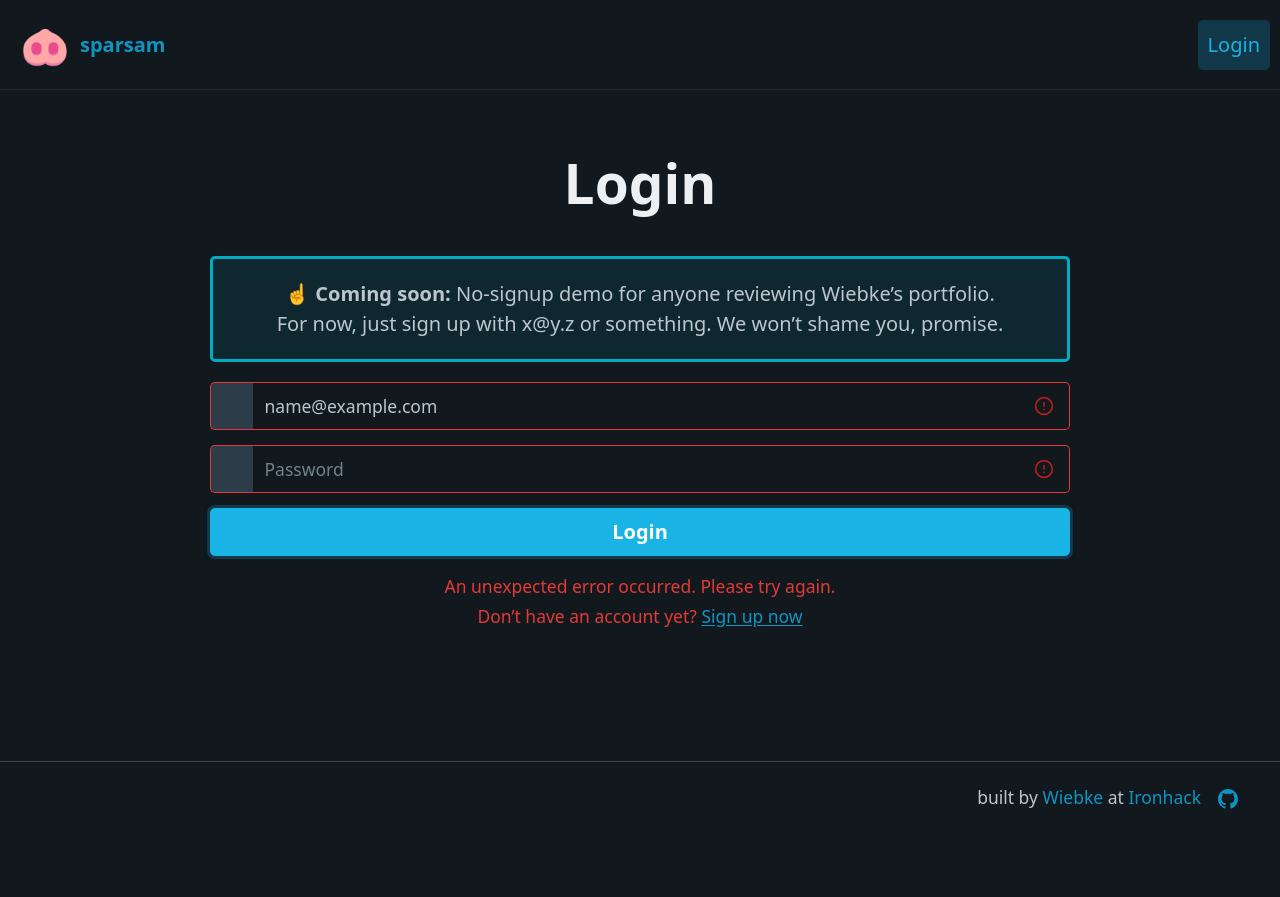
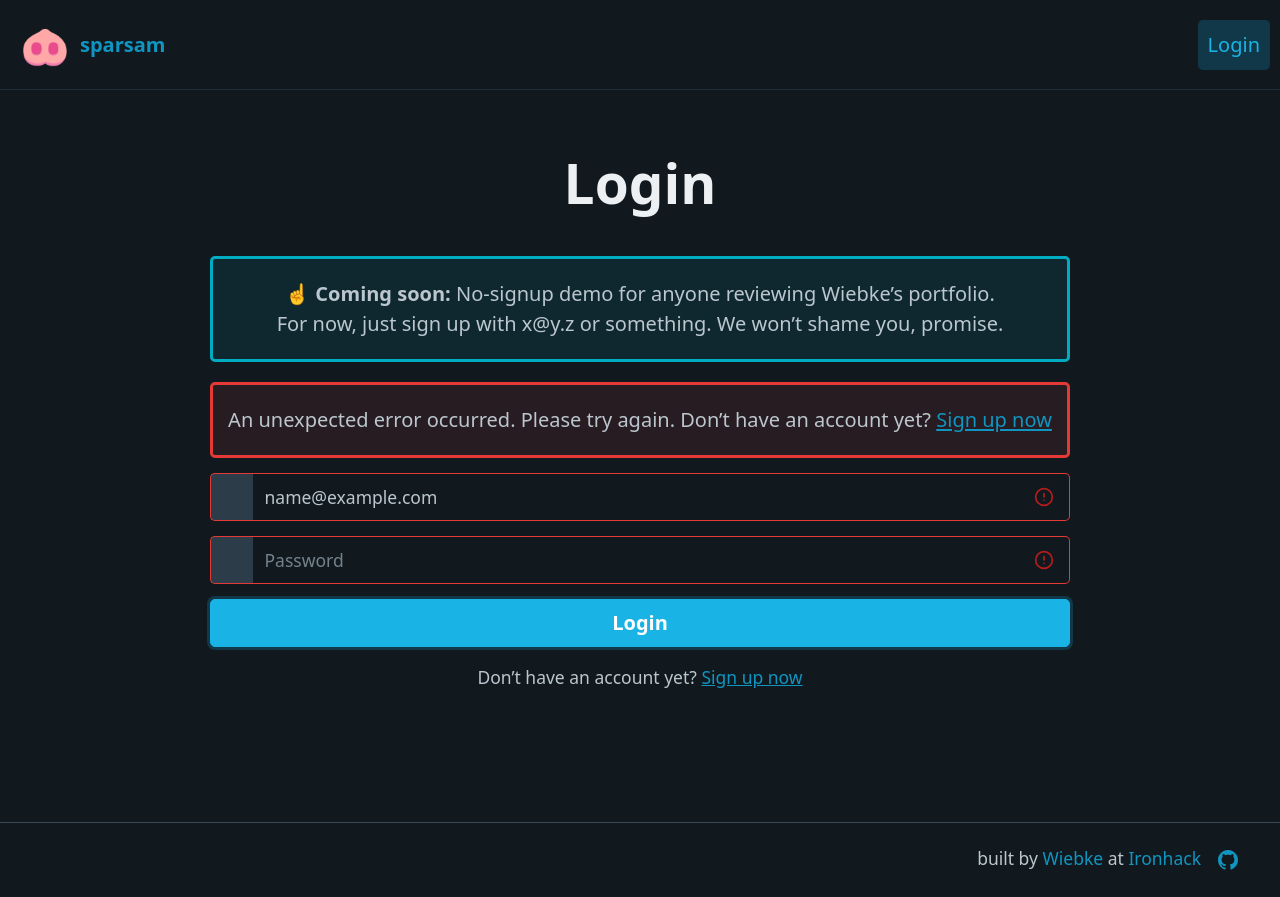
Before and after one commit to fraulueneburg/sparsam-fe, a React (Create React App) app: page /auth/login in a window 1280 px wide. Both pictures are taken after typing "name@example.com", "Sample123" into the empty fields and a click on the input "Login". Before the commit the page ends 836 px from the top, so only its background shows below. Built offline with nearby package versions, Linux system fonts and the light colour scheme; no server answers; some icons are missing.

Commit message:
added login error message

```diff
--- a/src/components/FormLogin.jsx
+++ b/src/components/FormLogin.jsx
@@ -5,6 +5,7 @@ import { AuthContext } from '../context/auth.context'
 import { API_URL } from '../config'
 import { ReactComponent as IconEmail } from '../assets/icons/icon-email.svg'
 import { ReactComponent as IconPassword } from '../assets/icons/icon-password.svg'
+import Alert from './Alert'
 
 export default function FormLogin(props) {
 	const [emailInput, setEmailInput] = useState('')
@@ -41,6 +42,13 @@ export default function FormLogin(props) {
 
 	return (
 		<form onSubmit={handleSubmit} className={props.classes ? 'form-login ' + props.classes : 'form-login'}>
+			{errorMessage ? (
+				<Alert type="danger">
+					<p id="login-error" className="text-error" role="alert" aria-live="polite">
+						{errorMessage} Don’t have an account yet? <Link to="/auth/signup">Sign up now</Link>
+					</p>
+				</Alert>
+			) : null}
 			<div className="input-group">
 				<span className="text">
 					<IconEmail />
@@ -73,17 +81,9 @@ export default function FormLogin(props) {
 			</div>
 			<input type="submit" value="Login" />
 			<p style={{ textAlign: 'center' }}>
-				{errorMessage ? (
-					<small className="text-error" id="login-error">
-						{errorMessage}
-						<br />
-						Don’t have an account yet? <Link to="/auth/signup">Sign up now</Link>
-					</small>
-				) : (
-					<small>
-						Don’t have an account yet? <Link to="/auth/signup">Sign up now</Link>
-					</small>
-				)}
+				<small>
+					Don’t have an account yet? <Link to="/auth/signup">Sign up now</Link>
+				</small>
 			</p>
 		</form>
 	)
--- a/src/css/App.scss
+++ b/src/css/App.scss
@@ -316,6 +316,10 @@ small {
 	text-underline-offset: 2px;
 }
 
+.text-error {
+	text-align: center;
+}
+
 @media (prefers-contrast: no-preference) {
 	.rainbow-text {
 		background: linear-gradient(to right, var(--color-pink), var(--color-blue), var(--color-lime));
@@ -488,6 +492,10 @@ input[type='submit'] {
 form {
 	text-align: left;
 	margin: 0;
+
+	> .alert {
+		margin: 0;
+	}
 }
 
 form + p small {
```
